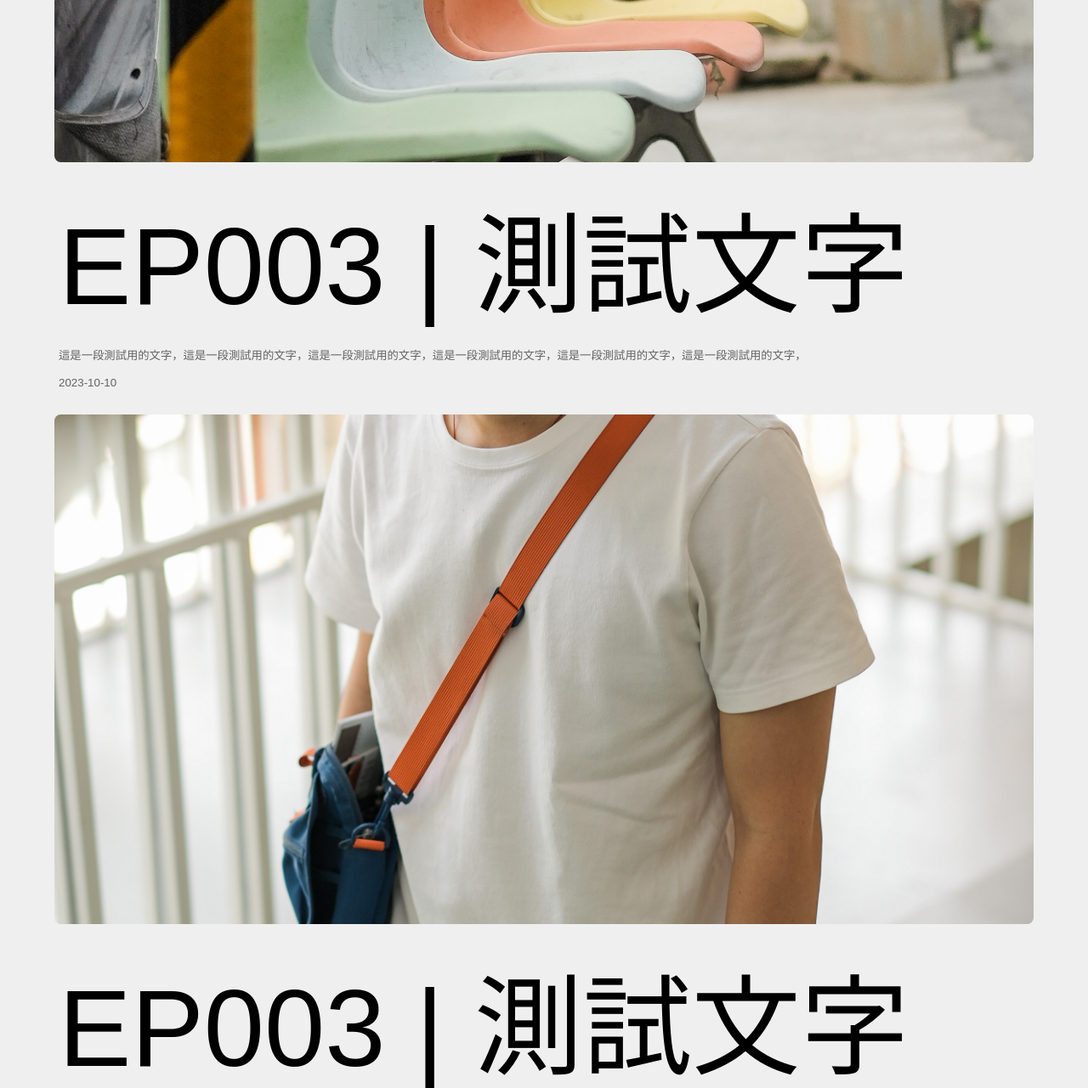
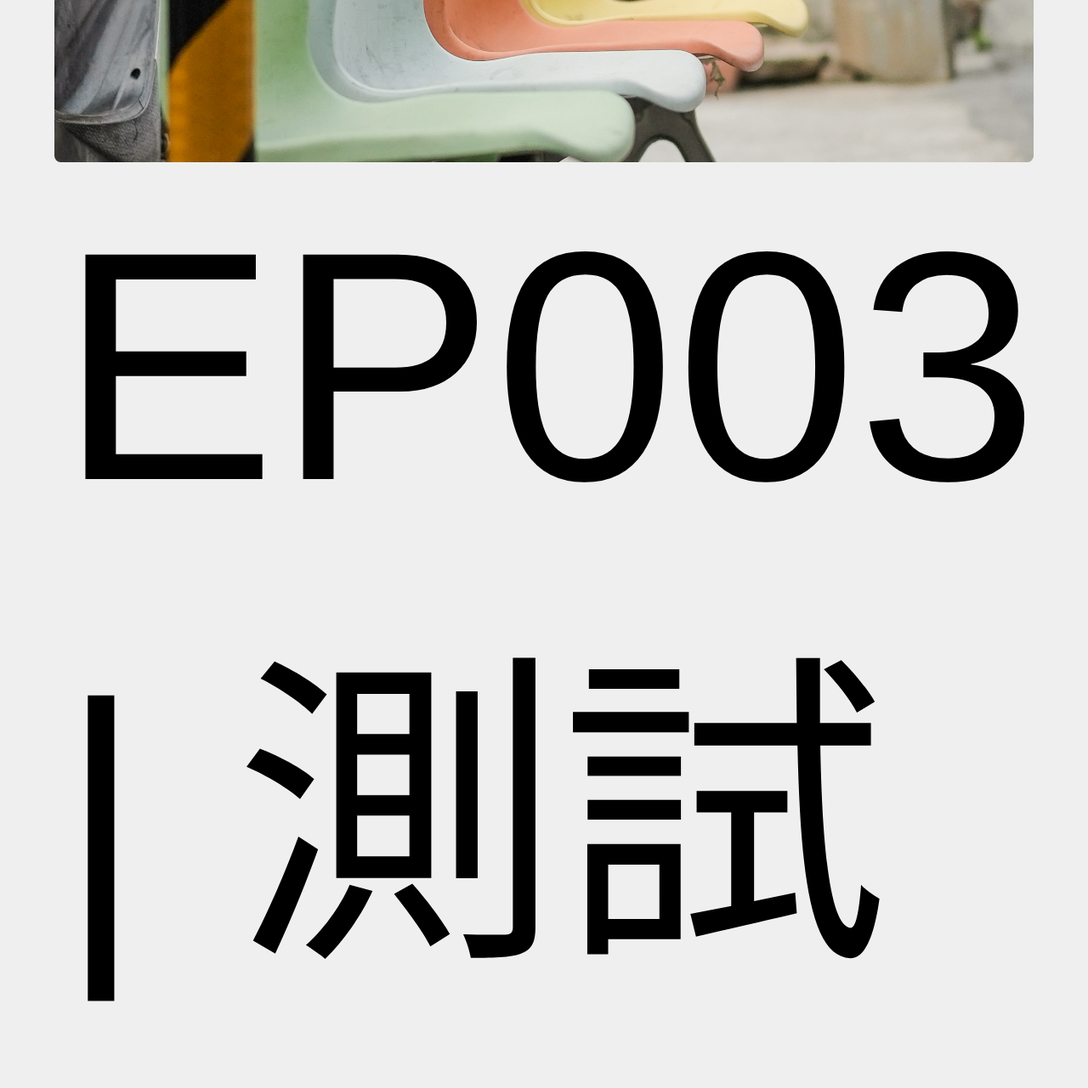
Before and after one commit to alphabart56/expt, a PHP site: page / in a window 1280 px wide. Shown: the part 509-1790 px from the top of the page at 85% size. Run offline with PHP 8.4, Linux system fonts and the light colour scheme; some web fonts are replaced.

Commit message:
Update style.css

```diff
--- a/style.css
+++ b/style.css
@@ -107,7 +107,7 @@ body{
         height: 600px
     }
     .article_topic{
-        font-size: 10vw;
+        font-size: 30vw;
     }
 
 }
```
